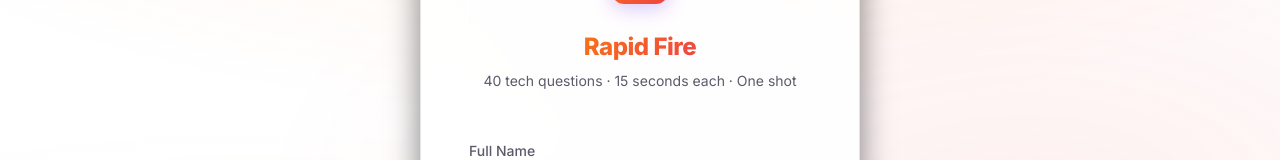
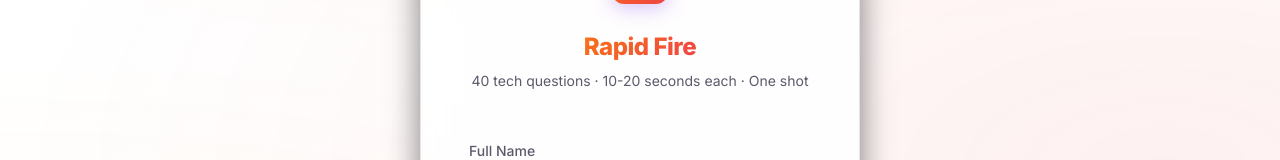
Before and after one commit to ayush4codes/rapidfire, a Next.js app: page / in a window 1280 px wide. Shown: the part 196-356 px from the top of the page. Built offline with nearby package versions, Linux system fonts and the light colour scheme.

Commit message:
style: fix subtitle text and add floating background animation

```diff
--- a/app/globals.css
+++ b/app/globals.css
@@ -111,6 +111,8 @@ body::before {
     radial-gradient(ellipse 80% 60% at 50% -20%, rgba(249, 115, 22, 0.12), transparent),
     radial-gradient(ellipse 60% 50% at 80% 50%, rgba(239, 68, 68, 0.08), transparent),
     radial-gradient(ellipse 60% 40% at 20% 80%, rgba(245, 158, 11, 0.06), transparent);
+  background-size: 150% 150%;
+  animation: floatBackground 20s ease-in-out infinite alternate;
   pointer-events: none;
   z-index: 0;
 }
@@ -255,6 +257,12 @@ input {
 }
 
 /* --- Animations --- */
+@keyframes floatBackground {
+  0% { background-position: 0% 0%; }
+  50% { background-position: 100% 100%; }
+  100% { background-position: 0% 100%; }
+}
+
 @keyframes fadeIn {
   from { opacity: 0; }
   to { opacity: 1; }
--- a/app/page.js
+++ b/app/page.js
@@ -57,7 +57,7 @@ export default function LoginPage() {
             <span>Rapid Fire</span>
           </h1>
           <p className="login-subtitle">
-            40 tech questions · 15 seconds each · One shot
+            40 tech questions · 10-20 seconds each · One shot
           </p>
         </div>
 
```
